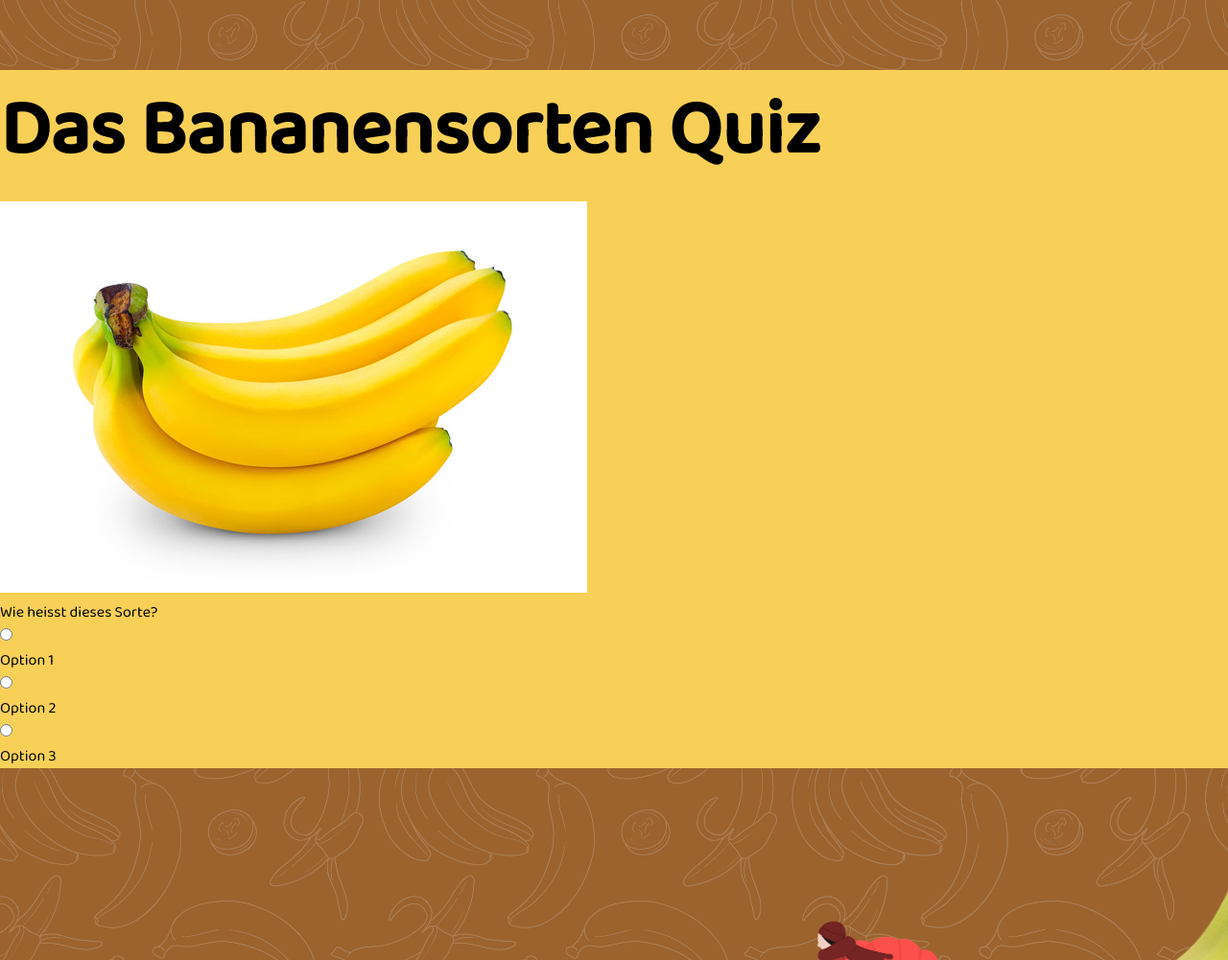
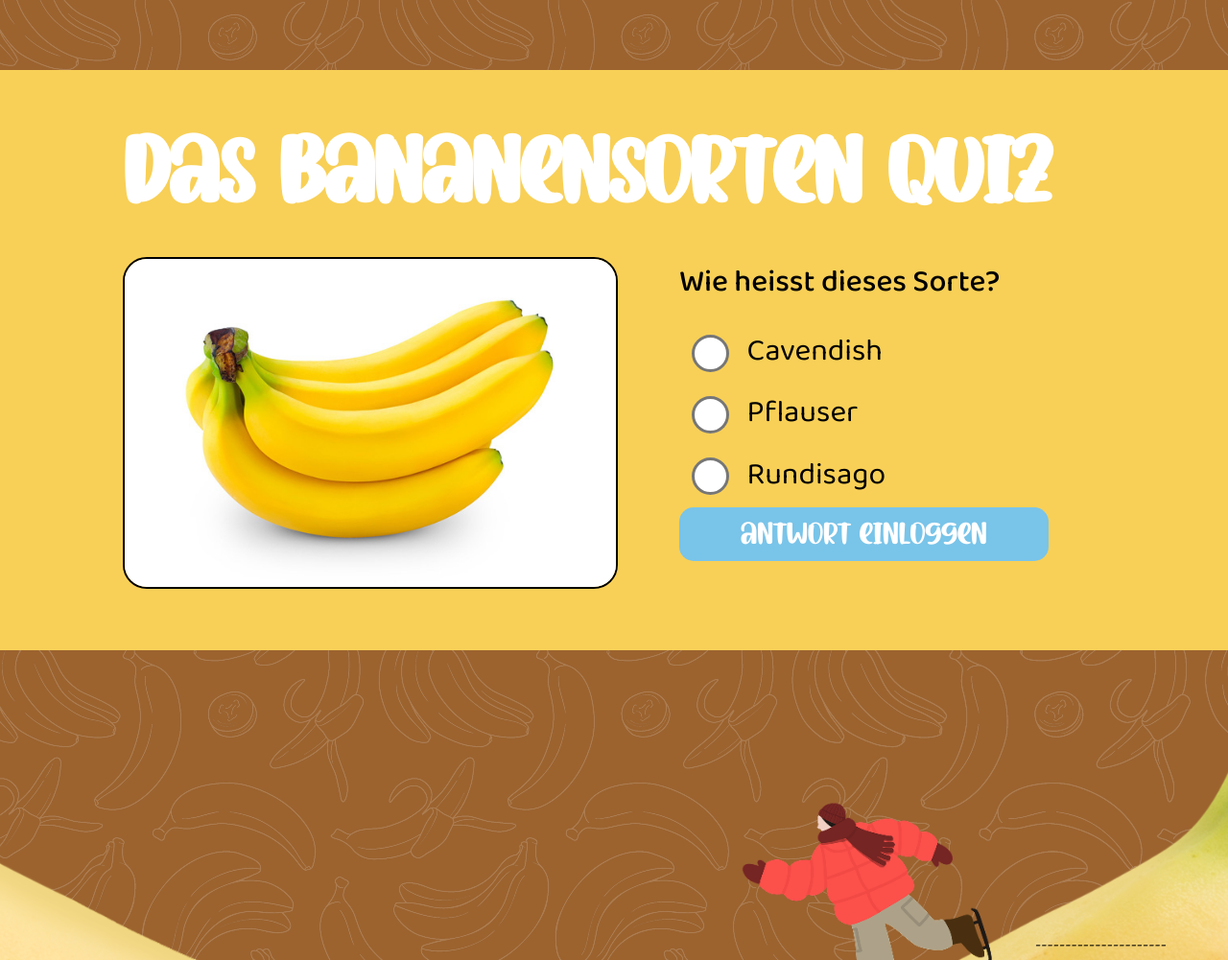
Before and after one commit to lukii-coder/IM1_Banane, a plain HTML site: page index.html in a window 1280 px wide. Shown: the part 3620-4621 px from the top of the page at 96% size. Drawn offline with Linux system fonts and the light colour scheme.

Commit message:
Quiz & Rezepte Section
Quiz Section auf index.html
Rezepte Grid auf rezepte.html

```diff
--- a/css/style.css
+++ b/css/style.css
@@ -60,7 +60,8 @@ h3{
     color: var(--color-font-secondary);
 }
 /*Allgemeines Styling der Buttons*/
-button{
+button,
+.submitform{
     background-color: var(--color-accent1);
     border: none;
     border-radius: calc(var(--globalborderadius) - 10px);
@@ -70,7 +71,8 @@ button{
     font-size: 2em;
 }
 
-button:hover{
+button:hover,
+.submitform:hover{
     color: var(--color-font-accent1);
     cursor: pointer;
 }
@@ -278,6 +280,87 @@ header{
 }
 /*Home-Site Bananenquiz*/
 
+.bananenquiz{
+    display: flex;
+    flex-direction: column;
+    align-items: flex-start;
+    margin: 0 auto;
+    padding: 5vw;
+    max-width: var(--globalmaxwidth);
+        h2{
+            font-family: var(--font-primary), Arial, sans-serif;
+            color: var(--color-font-secondary);
+            font-size: 6em;
+            padding-bottom: 3vw;
+        }
+        .quizelements{
+            display: flex;
+            flex-direction: row;
+            align-items: flex-start;
+            gap: 5vw;
+                .quizform{
+                    display: flex;
+                    flex-direction: column;
+                    align-items: flex-start;
+                        form{
+                            display: flex;
+                            flex-direction: column;
+                            align-items: flex-start;
+                            padding: 1vw 0;
+                            font-size: 2em;
+                                .forminput{
+                                    transform: scale(3);
+                                    margin: 2vw;
+                                }
+                                .submitform{
+                                    font-size: 1em;
+                                }
+                        }
+                        p{
+                            font-family: var(--font-secondary), Arial, sans-serif;
+                            font-size: 2em;
+                        }
+                }
+        }
+        img{
+            width: 50%;
+            border: black solid 2px;
+            border-radius: var(--globalborderadius);
+        }
+}
+/*Rezepte-Site Rezept Artikel Grid*/
+.bananenrezepte{
+    display: grid;
+    grid-template-columns: auto auto;
+    max-width: var(--globalmaxwidth);
+    margin: 5vw auto;
+    gap: 5vw;
+        article{
+            display: flex;
+            flex-direction: column;
+            align-items: center;
+            border: black solid 2px;
+            border-radius: var(--globalborderadius);
+
+                div{
+                    display: flex;
+                    flex-direction: column;
+                    align-items: flex-start;
+                    padding: 4vw;
+                }
+                img{
+                    width: 100%;
+                    border-radius: var(--globalborderadius) var(--globalborderadius) 0 0;
+                }
+                h2{
+                    margin-top: -5vh;
+                    font-family: var(--font-primary), Arial, sans-serif;
+                    color: var(--color-font-secondary);
+                }
+
+        }
+}
+
 
 
 
--- a/index.html
+++ b/index.html
@@ -64,7 +64,6 @@
                 Substantiv, feminin <br>
                 Ba | na | ne <br>
             <p class="beschreibung-banane">wohlschmeckende, längliche, gelbe Frucht einer baumähnlichen tropischen Staude</p>
-            </p>
             <img src="img/home/banane.png" alt="Mehrere Bananenstuecke und ganze Bananen">
         </div>
     </section>
@@ -102,23 +101,26 @@
 <!--Section Bananenquiz-->
     <section class="bananenquiz">
         <h2>Das Bananensorten Quiz</h2>
-        <img src="img/home/bananensorten/cavendish.jpg" alt="Bananen Sorte Cavendish">
-        <div>
+        <div class="quizelements">
+            <img src="img/home/cavendish.jpg" alt="Bananen Sorte Cavendish">
+            <div class="quizform">
                 <p>Wie heisst dieses Sorte?</p>
                 <form action="">
                     <label>
-                    <input type="radio" name="options" value="">
-                    <p>Option 1</p>
+                        <input type="radio" name="options" value="" class="forminput" required>
+                           Cavendish
                     </label>
                     <label>
-                    <input type="radio" name="options" value="">
-                    <p>Option 2</p>
+                        <input type="radio" name="options" value="" class="forminput">
+                           Pflauser
                     </label>
                     <label>
-                    <input type="radio" name="options" value="">
-                    <p>Option 3</p>
+                        <input type="radio" name="options" value="" class="forminput">
+                           Rundisago
                     </label>
+                    <input type="submit" value="Antwort einloggen" class="submitform">
                 </form>
+            </div>
         </div>
 
 
```
Also changed, not shown: rezepte.html (+41 -0 lines), img/home/cavendish.jpg (renamed from img/home/bananensorten/cavendish.jpg), img/rezepte/rezept1.png (added), img/rezepte/rezept2.png (added). Lines whose indentation alone changed are shown as unchanged.
